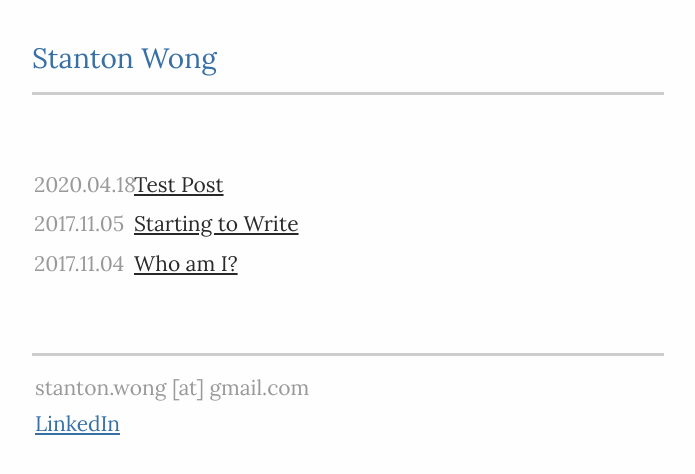
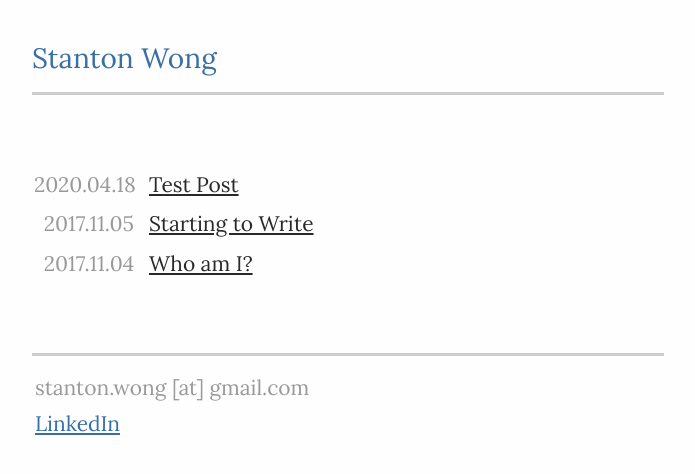
Before and after one commit to stantonwong/stantonwong-old.github.io, a Jekyll site: the page built from index.html, in a window 1280 px wide. Shown: the top 474 px of the page, without its empty margins (292-987 px from the left). Built offline with Jekyll 4.4.1, drawn with Linux system fonts in a browser that asks for light colours; some web fonts are replaced.

Commit message:
minor css issue

```diff
--- a/_sass/main.scss
+++ b/_sass/main.scss
@@ -54,13 +54,14 @@ ul {
 .blog-list__date {
   color: #999;
   margin-right: 10px;
-  width: 90px;
+  width: 100px;
   position: absolute;
+  text-align: right;
 }
 
 .blog-list__title {
   display: block;
-  margin-left: 100px;
+  margin-left: 115px;
 }
 
 /*
```
Also changed, not shown: _posts/2020-04-18-Test-Post.md (+1 -1 lines), 5 other files.
